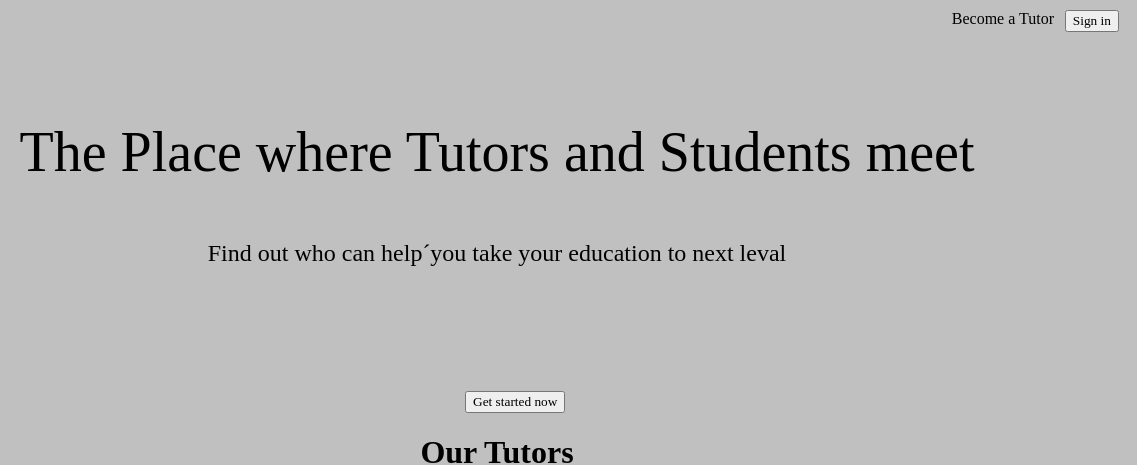
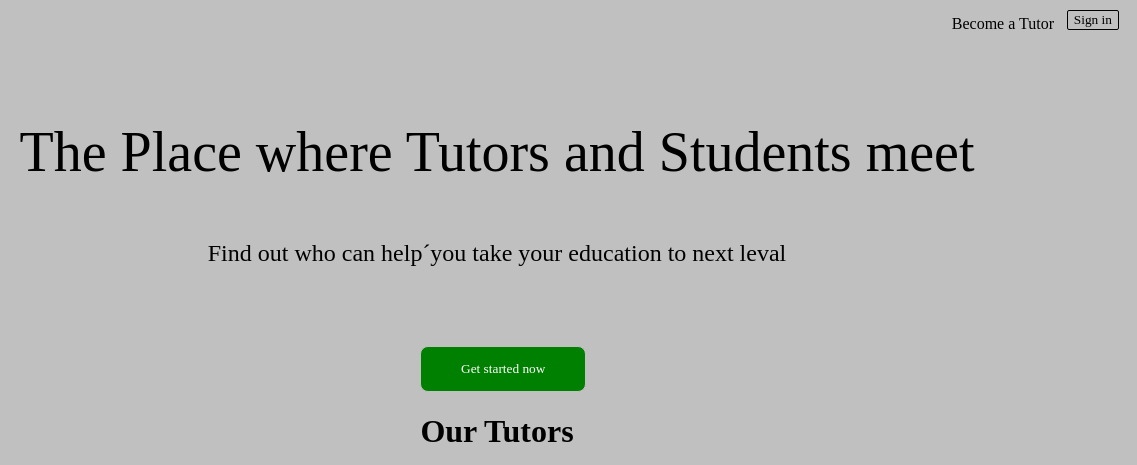
Before and after one commit to ElbertRibeiro/BetProtocol-Developer-Challenge, a plain HTML site: page index.html in a window 1280 px wide. Shown: the top 465 px of the page, 143-1280 px from the left. Drawn offline with Linux system fonts and the light colour scheme; a web font is replaced by a local one.

Commit message:
update html and css

```diff
--- a/index.html
+++ b/index.html
@@ -1,18 +1,16 @@
 <!DOCTYPE html>
 <html>
+    <header>
         <link rel="stylesheet" type="text/css" href="styles/hlmt.css" />
+    </header>
 
     <body>
         <div>
             <img class="textLeft" src="./assets/images/tutormatch-logo.svg">
             <button class="signIn">Sign in</button>
             <p class="textRight">Become a Tutor</p>
-
-
             <p class="textCenter1">The Place where Tutors and Students meet</p>
-
             <p class="textCenter2">Find out who can help´you take your education to next leval</p>
-
             <button class="started"> Get started now</button>
         </div>
 
@@ -31,6 +29,7 @@
                     <button>London</button>
                     <button>Manchester</button>
                 </div>
+
                 <div>
                     <a>Sort by:</a>
                     <button>Name</button>
@@ -39,7 +38,7 @@
             </div>
 
             <div>
-            <div>
+                <div class="divCard">
                     <img src="./assets/images/user-photo.svg">
                     <a>City</a>
                     <button>London</button>
@@ -57,5 +56,4 @@
 
         </div>
     </body>
-
 </html>
--- a/styles/hlmt.css
+++ b/styles/hlmt.css
@@ -20,13 +20,16 @@ html{
 
 .textRight{
     float: right;
-    margin-top: -110px;
+    margin-top: -105px;
     margin-right: 75px;
 }
 .signIn{
     float: right;
     margin-top: -110px;
     margin-right: 10px;
+    background-color: #C0C0C0;
+    border-radius: 2px;
+    border: 1px solid;
 }
 
 .textCenter1{
@@ -42,9 +45,14 @@ html{
 }
 
 .started{
-    position: relative;
-    margin-left: 600px;
-    margin-top: 100px;
+    margin-left: 555px;
+    margin-top: 55px;
+    padding: 14px 40px;
+    border-radius: 8px;
+    background-color: #008000;
+    color: white;
+    font-family: Avenir;
+    border: 1px solid #C0C0C0;
 }
 
 .divTutors{
```
Lines whose indentation alone changed are shown as unchanged.
